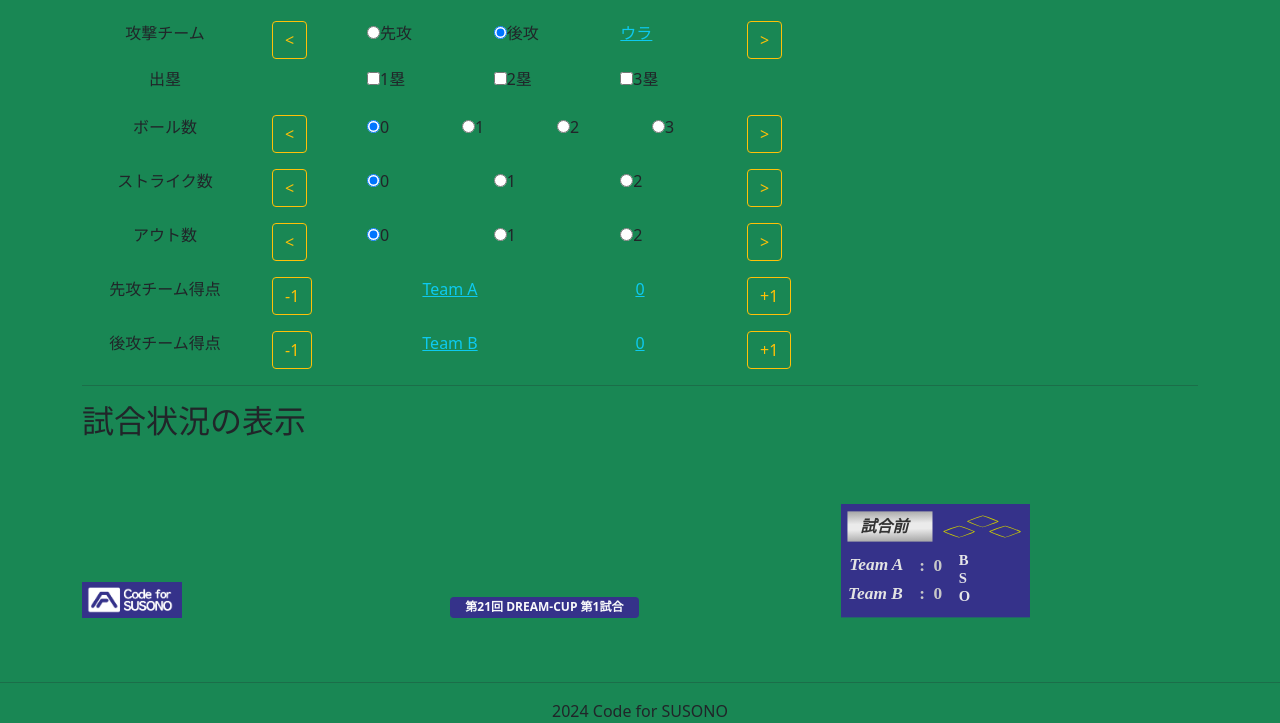
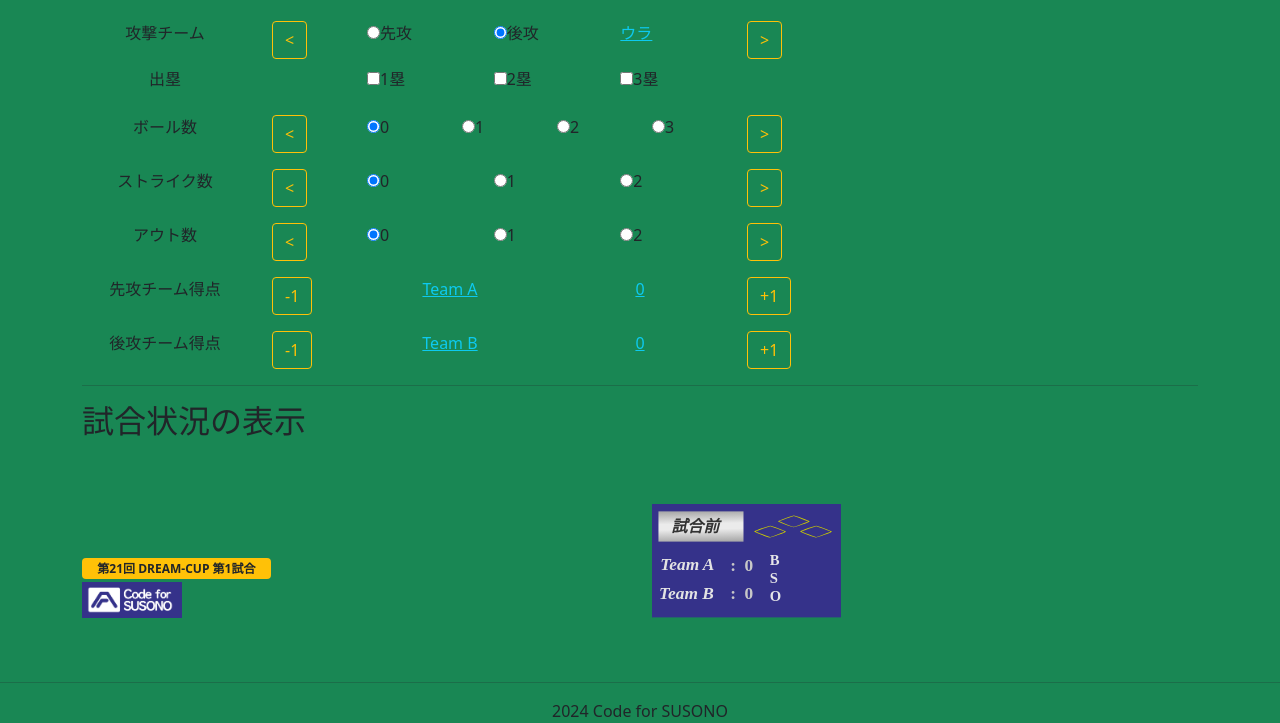
Before and after one commit to CodeforSusono/baseball_broadcast_board, a plain HTML site: page index.html in a window 1280 px wide. Shown: the part 404-1127 px from the top of the page. Drawn offline with Linux system fonts and the light colour scheme.

Commit message:
配置変更

```diff
--- a/css/main.css
+++ b/css/main.css
@@ -1,3 +1,3 @@
 .bg-custom-class {
-  background-color:  #35328A;
+  background-color:  #eeb50a;
 }
--- a/index.html
+++ b/index.html
@@ -237,10 +237,10 @@
         <br/>
         <div class="row">
           <div class="col-sm-2 align-self-end">
+            <div class="align-top badge bg-warning text-dark text-wrap" style="width: 11.8rem;">{{ game_title }}</div>
             <img src="img/c4s.png" alt="Code for SUSONO" width="100">
           </div>
-          <div class="offset-sm-2 align-self-end badge bg-custom-class text-light text-wrap" style="width: 11.8rem;">{{ game_title }}</div>
-          <div class="offset-sm-2 col-sm">
+          <div class="offset-sm-4 col-sm">
             <svg
               width="50mm"
               height="30.000002mm"
```
